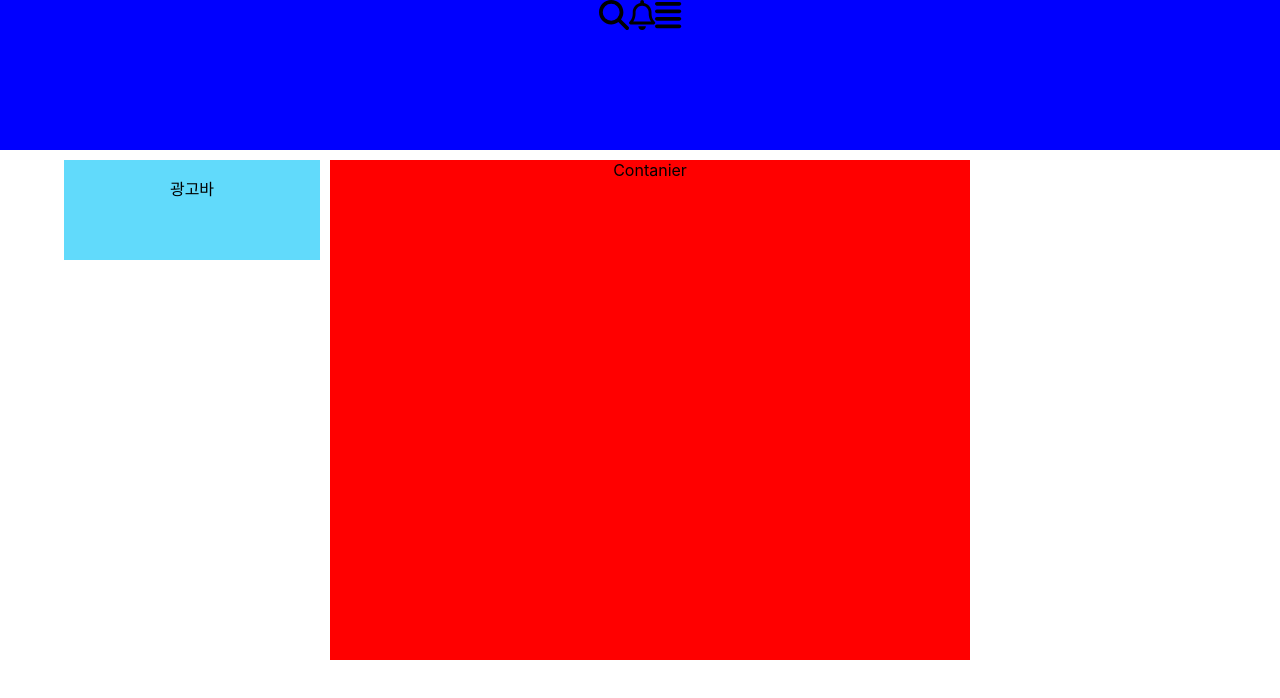
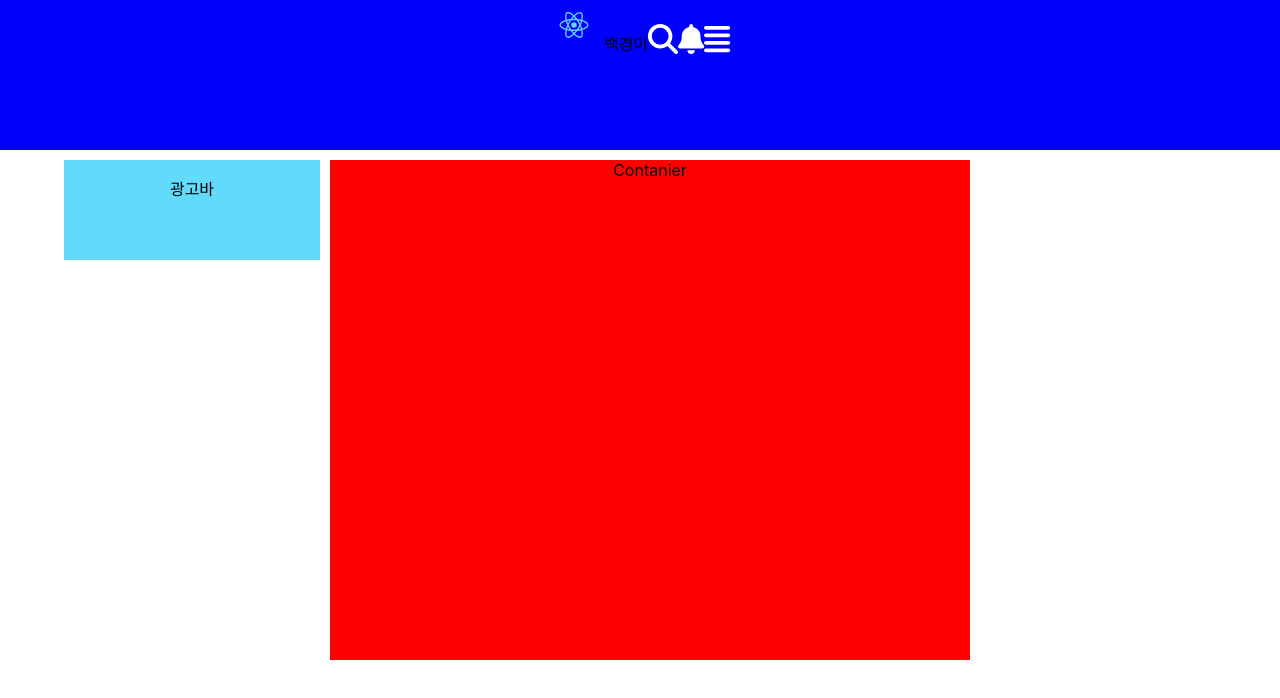
Before and after one commit to Haram0111/baeggyeongyi, a React (Create React App) app: page / in a window 1280 px wide. Shown: the top 698 px of the page. Built offline with nearby package versions, Linux system fonts and the light colour scheme.

Commit message:
A: ADV bar

```diff
--- a/src/App.js
+++ b/src/App.js
@@ -1,8 +1,9 @@
+import styled from "styled-components";
+import {Navbar, Container} from 'react-bootstrap';
+import { FontAwesomeIcon } from '@fortawesome/react-fontawesome'
+import { faMagnifyingGlass, faAlignJustify, faBell } from "@fortawesome/free-solid-svg-icons";
 import logo from './logo.svg';
-import styled from "styled-components";
-import {FontAwesomeIcon} from '@fortawesome/react-fontawesome'
-import { faBell } from "@fortawesome/free-regular-svg-icons";
-import { faMagnifyingGlass, faAlignJustify } from "@fortawesome/free-solid-svg-icons";
+import React, {useState} from 'react'
 import './App.css';
 
 const StyledNav = styled.div`
@@ -28,12 +29,22 @@ const StyledContanier = styled.div`
   `;
 
 function App() {
+  const [menuShow, setMenuShow] = useState(false);
+
   return (
     <div className="App">
       <StyledNav>
-        <FontAwesomeIcon icon={faMagnifyingGlass} style={{fontSize: "30px"}} onClick={{}}></FontAwesomeIcon>
-        <FontAwesomeIcon icon={faBell} style={{fontSize: "30px"}}></FontAwesomeIcon>
-        <FontAwesomeIcon icon={faAlignJustify} style={{fontSize: "30px"}}></FontAwesomeIcon>
+        <img
+        alt="pkselect"
+        src={logo}
+        width="50"
+        height="50"
+        className="d-inline-block align-top"
+      />{' '}
+        백경이
+        <FontAwesomeIcon icon={faMagnifyingGlass} style={{fontSize: "30px", color: "white"}}></FontAwesomeIcon>
+        <FontAwesomeIcon icon={faBell} style={{fontSize: "30px", color: "white"}}></FontAwesomeIcon>
+        <FontAwesomeIcon icon={faAlignJustify} style={{fontSize: "30px", color: "white"}} onClick={()=>{setMenuShow(!menuShow); console.log(menuShow)}}></FontAwesomeIcon>
       </StyledNav>
       <StyledAdv>
         <p>광고바</p>
@@ -41,7 +52,11 @@ function App() {
       <StyledContanier>
         Contanier
       </StyledContanier>
-
+      {
+        menuShow ? <div>보여줘 너의 미래!!
+          대충 메뉴있는 곳
+        </div> : null
+      }
     </div>
   );
 }
```
